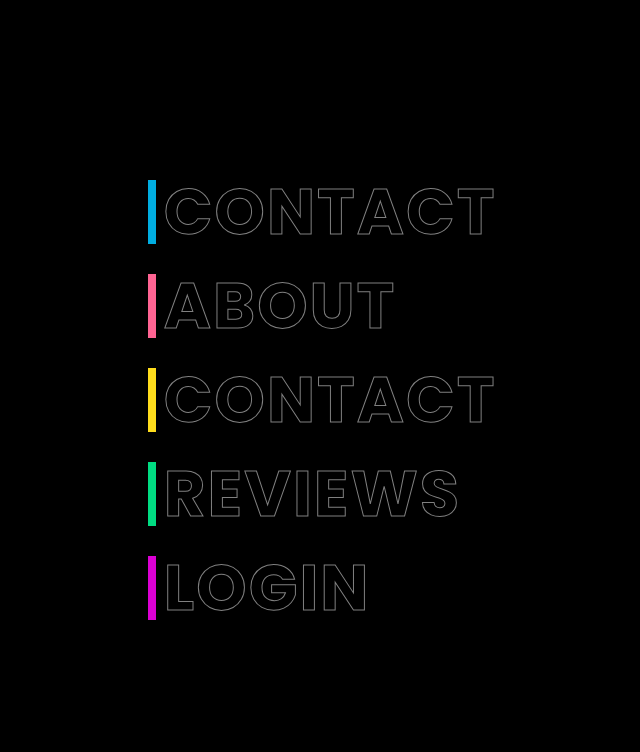
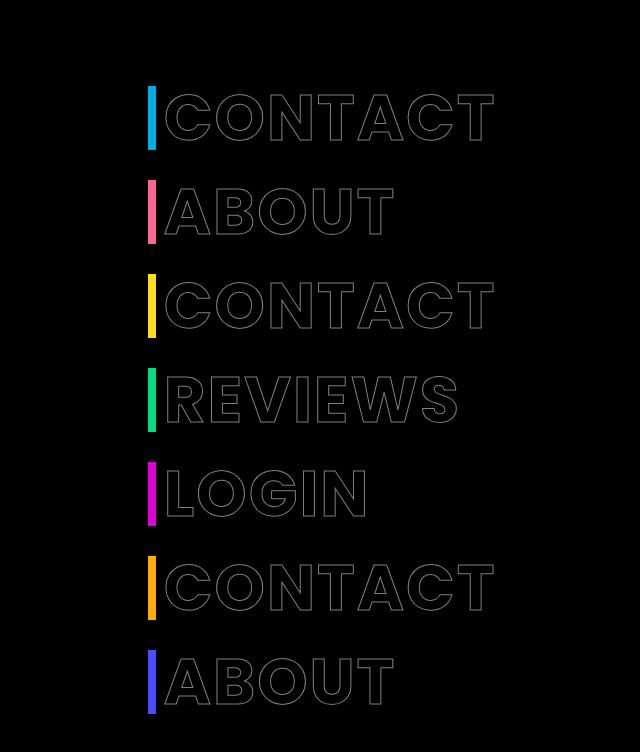
Before and after one commit to insanebwoi/lyfe-md-plegin, a plain HTML site: page index.html in a window 1280 px wide. Shown: the whole page, without its empty margins (302-942 px from the left). Drawn offline with Linux system fonts and the light colour scheme.

Commit message:
Update index.html

```diff
--- a/index.html
+++ b/index.html
@@ -24,6 +24,12 @@
           <li style="--clr:#dc00d4">
             <a href="#" data-text="&nbsp;LOGIN">&nbsp;LOGIN&nbsp;</a>
           </li>
+<li style="--clr:#FFAD00">
+            <a href="http://insaneboy.ml" data-text="&nbsp;CONTACT">&nbsp;CONTACT&nbsp;</a>
+        </li>
+          <li style="--clr:#4D4DFF">
+            <a href="#" data-text="&nbsp;ABOUT  ">&nbsp;ABOUT&nbsp; </a>
+
 </ul>
 <!-- partial -->
 
```
